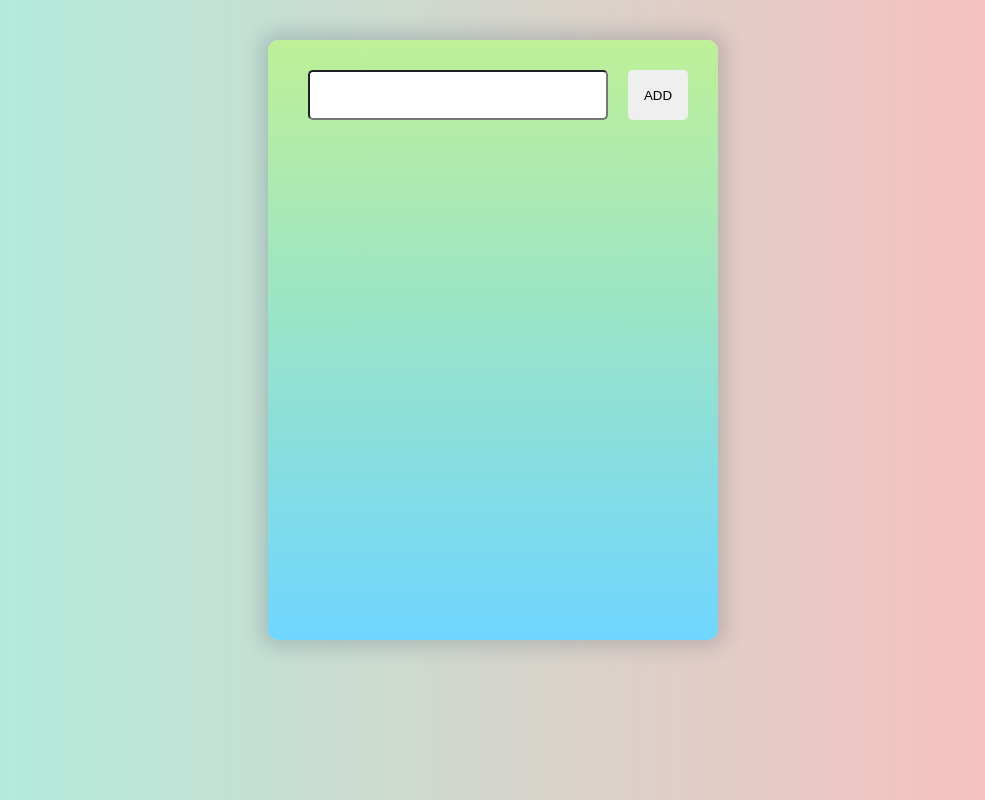
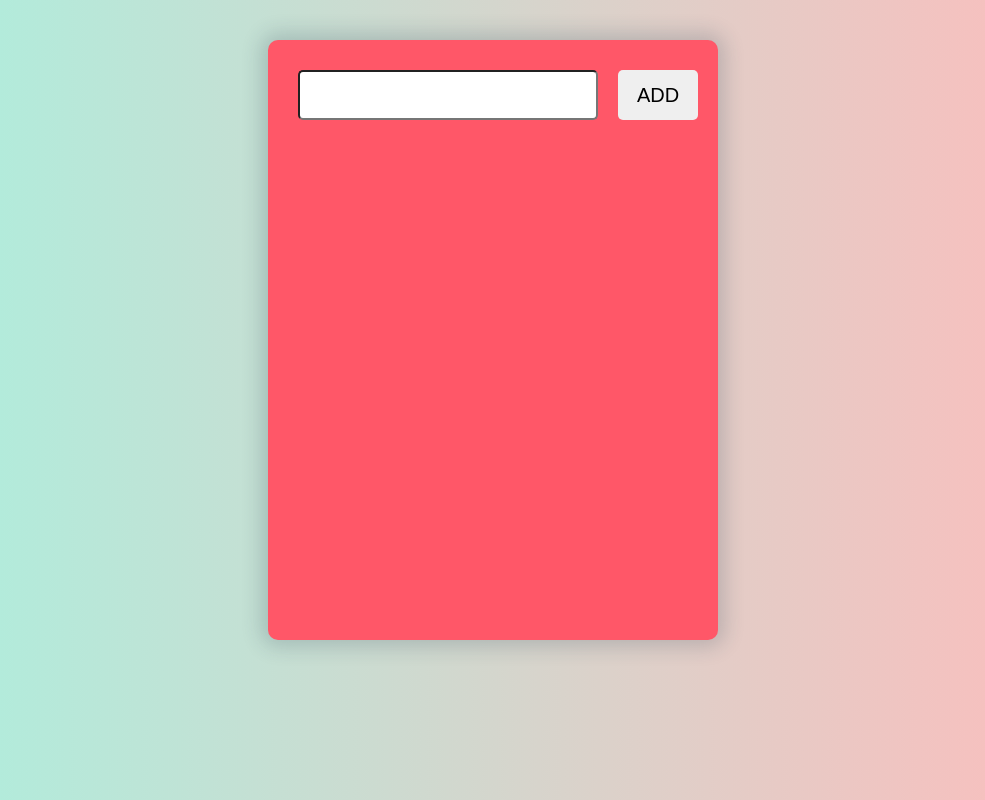
Before and after one commit to maroon796/todo, a plain HTML site: page index.html in a window 1280 px wide. Shown: the whole page, without its empty margins (147-1132 px from the left). Drawn offline with Linux system fonts and the light colour scheme.

Commit message:
working with background

```diff
--- a/style.css
+++ b/style.css
@@ -13,7 +13,7 @@ body {
   width: 450px;
   height: 600px;
   margin: 40px auto;
-  background-image: linear-gradient(#bff098, #6fd6ff);
+  background-color: #ff5768;
   border-radius: 10px;
   box-shadow: 0px 0px 20px 7px rgba(34, 60, 80, 0.2);
 }
@@ -39,5 +39,6 @@ body {
   padding: 0 10px;
   border-radius: 5px;
   border: none;
-  width: 60px;
+  width: 80px;
+  font-size: 20px;
 }
```
